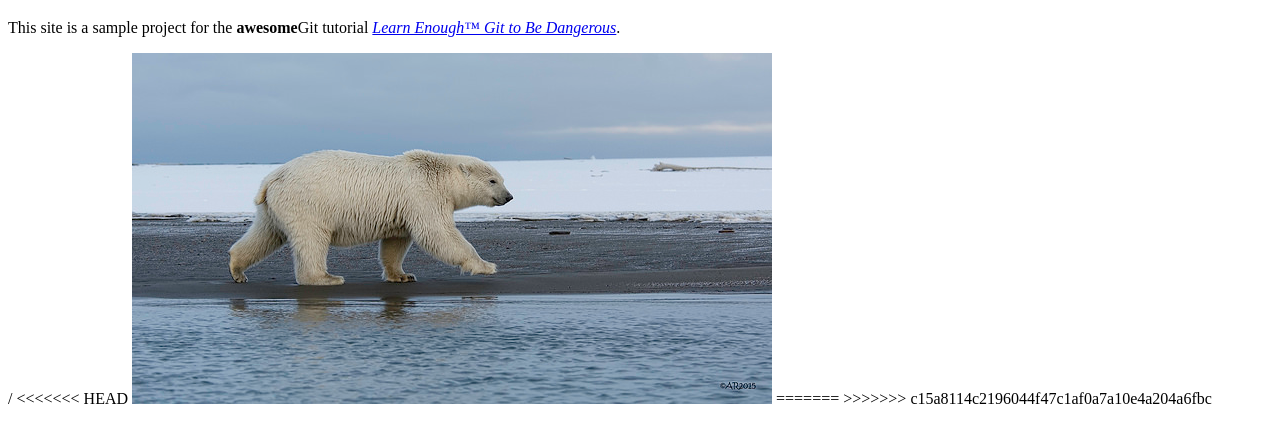
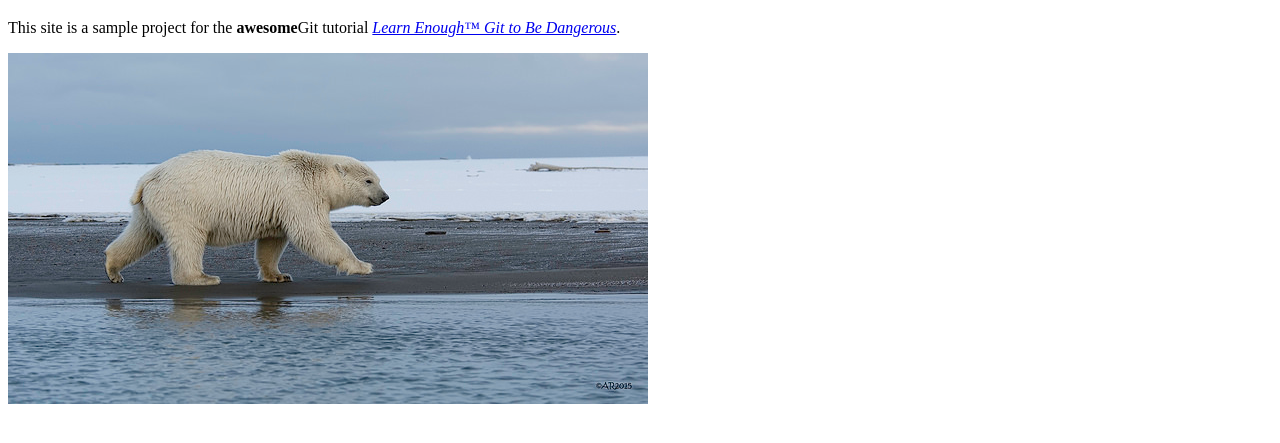
Before and after one commit to Chenchon07/website, a plain HTML site: page about.html in a window 1280 px wide. Shown: the part 61-504 px from the top of the page. Drawn offline with Linux system fonts and the light colour scheme.

Commit message:
Remove junk chars from 'about.html' page

```diff
--- a/about.html
+++ b/about.html
@@ -8,10 +8,7 @@
       <p>This site is a sample project for the <strong>awesome</strong>Git
         tutorial <a href="http://learnenough.com/git-tutorial"><em>Learn
           Enough™ Git to Be Dangerous</em></a>.
-      </p>/
-<<<<<<< HEAD
+      </p>
       <img src="images/polar_bear.jpg" alt="Polar bear">
-=======
->>>>>>> c15a8114c2196044f47c1af0a7a10e4a204a6fbc
     </body>
 </html>
```
